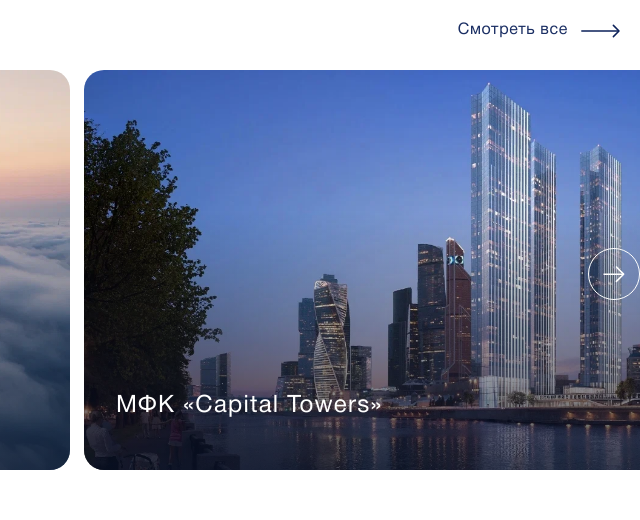
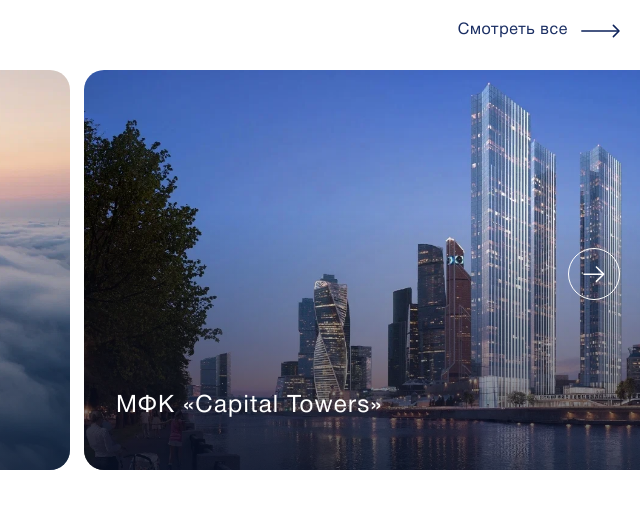
Before and after one commit to Gabbasov98/AIG, a plain HTML site: page index.html in a window 1280 px wide. Shown: the part 686-1206 px from the top of the page, 640-1280 px from the left. Drawn offline with Linux system fonts and the light colour scheme.

Commit message:
fixed bugs

```diff
--- a/assets/css/home.css
+++ b/assets/css/home.css
@@ -276,7 +276,7 @@ h3{
     margin-top: 26px;
     position: relative;
 }
-.completed-projects__cnt .container{
+.completed-projects__cnt-inner{
     position: relative;
 }
 .completed-projects__cnt:not(.in-view){
--- a/index.html
+++ b/index.html
@@ -187,6 +187,7 @@
     </div>
     <div class="completed-projects__cnt anim-newSing">
         <div class="container">
+            <div class="completed-projects__cnt-inner">
                 <div class="swiper completed-projects-slider">
                     <div class="swiper-wrapper">
                         <div class="swiper-slide">
@@ -211,6 +212,7 @@
                 </div>
                 <div class="completed-button-next swiper-button-next">
                     <img src="./assets/img/icons/arrow-white.svg" alt="icon">
+                </div>
             </div>
         </div>
     </div>
```
Lines whose indentation alone changed are shown as unchanged.
